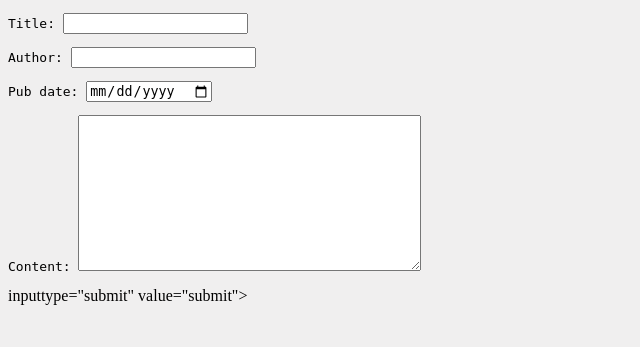
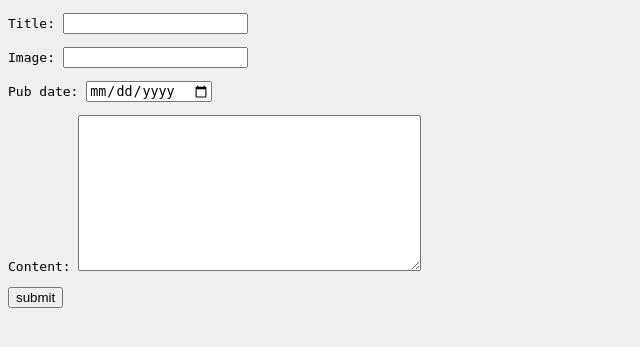
Before and after one commit to emart55/She-Codes-News, a Django app: page /news/add-story/ in a window 1280 px wide. Shown: the part 87-434 px from the top of the page, without its empty margins (0-640 px from the left). Run offline with Django 4.2, Linux system fonts and the light colour scheme; parts of the project's set-up code (start-up, migrations or seed data) failed here and were passed over; some web fonts are replaced.

Commit message:
Updated Image Field

```diff
--- a/she_codes_news/news/forms.py
+++ b/she_codes_news/news/forms.py
@@ -6,7 +6,7 @@ from .models import NewsStory
 class StoryForm(ModelForm):
     class Meta:
         model = NewsStory
-        fields = ['title', 'author', 'pub_date', 'content']
+        fields = ['title', 'image', 'pub_date', 'content']
         widgets = {
             'pub_date': forms.DateInput(
                 format='%m/%d/%Y',
--- a/she_codes_news/news/models.py
+++ b/she_codes_news/news/models.py
@@ -1,8 +1,12 @@
 from django.db import models
-
+from django.contrib.auth import get_user_model
 
 class NewsStory(models.Model):
     title = models.CharField(max_length=200)
-    author = models.CharField(max_length=200)
+    author = models.ForeignKey(
+        get_user_model(),
+        on_delete=models.CASCADE
+    )
+    image = models.URLField(max_length=200, null=True)
     pub_date = models.DateTimeField()
     content = models.TextField()
--- a/she_codes_news/news/templates/news/createStory.html
+++ b/she_codes_news/news/templates/news/createStory.html
@@ -3,8 +3,9 @@
 {% block content %}
 
     <form action="" method="post">
+        {% csrf_token %}
         {{ form.as_p }}
-        inputtype="submit" value="submit">
+        <input type="submit" value="submit">
     </form>
 
 {% endblock %}
--- a/she_codes_news/news/views.py
+++ b/she_codes_news/news/views.py
@@ -27,3 +27,7 @@ class AddStoryView(generic.CreateView):
     context_object_name = 'storyform'
     template_name = 'news/createStory.html'
     success_url = reverse_lazy('news:index')
+
+    def form_valid(self, form):
+        form.instance.author = self.request.user
+        return super().form_valid(form)
--- a/she_codes_news/static/styles.css
+++ b/she_codes_news/static/styles.css
@@ -11,9 +11,9 @@ header {
     border-bottom: 1px solid #000;
 }
 
-img {
+/* img {
     filter: grayscale(100%);
-}
+} */
 
 h1 {
     font-family: 'Montserrat Subrayada', sans-serif;
```
Also changed, not shown: she_codes_news/news/migrations/0002_alter_newsstory_author.py (added), she_codes_news/news/migrations/0003_newsstory_image.py (added), she_codes_news/users/views.py (line endings or trailing spaces).
